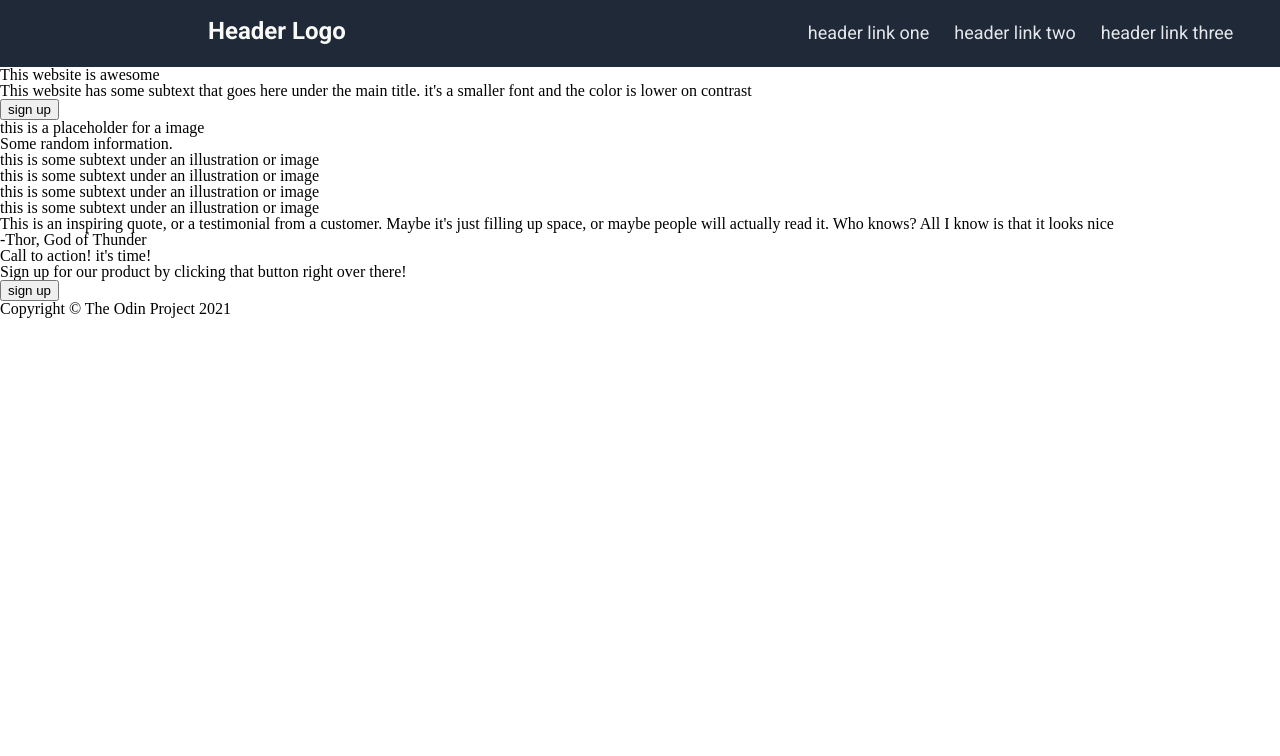
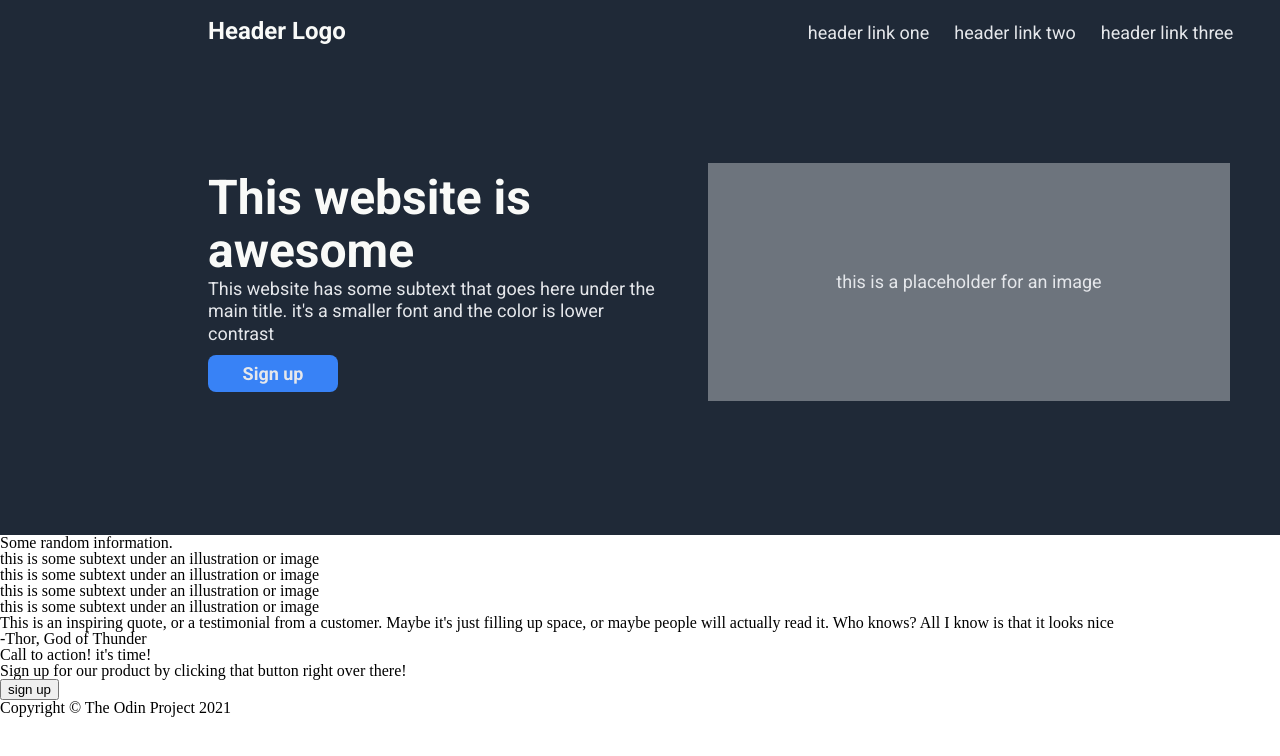
Before and after one commit to Mathzzuco/odin-landingpage, a plain HTML site: page html/index.html in a window 1280 px wide. Shown: the top 756 px of the page. Drawn offline with Linux system fonts and the light colour scheme.

Commit message:
Finish main

```diff
--- a/css/index.css
+++ b/css/index.css
@@ -1,6 +1,6 @@
 #top {
   width: 91%;
-  height: 20%;
+  min-height: 10px;
   padding-left: 208px;
   padding-bottom: 24px;
   display: flex;
@@ -31,6 +31,62 @@
   text-decoration: none;
 }
 
+#main {
+  width: 91%;
+  height: 468px;
+  padding-left: 208px;
+  background-color: #1f2937;
+  display: flex;
+  flex-direction: row;
+}
+
+.main-text-box {
+  width: 460px;
+  height: 240px;
+  margin-top: 105px;
+}
+
+#main h2 {
+  font-family: "Roboto";
+  font-size: 48px;
+  font-weight: bolder;
+  line-height: 1.1;
+  color: #f9faf8;
+}
+
+#main h3 {
+  font-family: "Roboto";
+  font-size: 18px;
+  line-height: 1.25;
+  color: #e5e7eb;
+}
+
+#main button {
+  width: 130px;
+  height: 37px;
+  margin-top: 10px;
+  background-color: #3882f6;
+  border: none;
+  border-radius: 8px;
+  font-size: 18px;
+  font-family: "Roboto";
+  font-weight: bold;
+  color: #e5e7eb;
+}
+
+.img {
+  width: 522px;
+  height: 238px;
+  margin-top: 96px;
+  margin-left: 40px;
+  background-color: #6d747d;
+  font-size: 18px;
+  font-family: "Roboto";
+  color: #e5e7eb;
+  text-align: center;
+  line-height: 238px;
+}
+
 .test-scroll {
   height: 2000px;
 }
--- a/html/index.html
+++ b/html/index.html
@@ -22,13 +22,15 @@
       </div>
     </header>
     <div id="main">
-      <div class="main-title">This website is awesome</div>
-      <h3>
-        This website has some subtext that goes here under the main title. it's
-        a smaller font and the color is lower on contrast
-      </h3>
-      <button>sign up</button>
-      <div class="main-image">this is a placeholder for a image</div>
+      <div class="main-text-box">
+        <h2>This website is awesome</h2>
+        <h3>
+          This website has some subtext that goes here under the main title.
+          it's a smaller font and the color is lower contrast
+        </h3>
+        <button>Sign up</button>
+      </div>
+      <div class="img">this is a placeholder for an image</div>
     </div>
     <div id="information">
       <div class="title-info">Some random information.</div>
```
